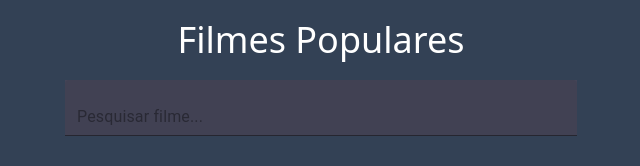
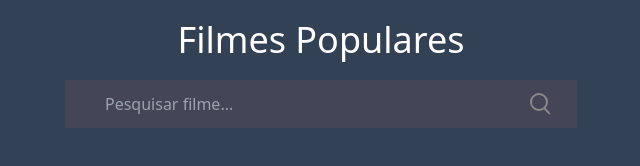
Before and after one commit to matheusmartins05/filmesApp, a React (Vite) app: page / in a window 1280 px wide. Shown: the top 166 px of the page, without its empty margins (319-959 px from the left). Built offline with nearby package versions, Linux system fonts and the light colour scheme; no server answers; the HTML template or start-up script is replaced by a standard one.

Commit message:
adicionado função que busca filmes

```diff
--- a/package.json
+++ b/package.json
@@ -17,7 +17,8 @@
     "axios": "^1.7.2",
     "react": "^18.2.0",
     "react-dom": "^18.2.0",
-    "react-router-dom": "^6.23.1"
+    "react-router-dom": "^6.23.1",
+    "recoil": "^0.7.7"
   },
   "devDependencies": {
     "@types/react": "^18.2.66",
--- a/src/api/keyApi.ts
+++ /dev/null
@@ -1,9 +0,0 @@
-async function conectarApi() {
-    const api =
-      "https://api.themoviedb.org/3/movie/11?api_key=c5c16f06eea41ae9900c6f3484b51ecc";
-    const apiResponse = await fetch(api);
-
-    return apiResponse;
-  }
-
-  export { conectarApi };
--- /dev/null
+++ b/src/atoms/states.ts
@@ -0,0 +1,14 @@
+import { atom } from "recoil";
+
+
+
+
+export const filmePesquisado = atom({
+    key: "filmePesquisado",
+    default: ''
+})
+
+export const descobrirFilmes = atom({
+    key: "descobrirFilmes",
+    default: []
+})
--- a/src/components/CardFilme.tsx
+++ b/src/components/CardFilme.tsx
@@ -1,12 +1,12 @@
 import IFilme from "../interfaces/IFilme";
 import star from "/star.svg";
-import coracaoVazio from "/coracaoVazio.svg"
+import icone from "/coracaoVazio.svg";
 
 export default function CardFilme({
   poster_path,
   original_title,
   overview,
-  popularity
+  popularity,
 }: IFilme) {
   return (
     <div className="bg-slate-600 flex rounded-md justify-between  p-5">
@@ -22,12 +22,12 @@ export default function CardFilme({
         <p className="text-white">{original_title}</p>
         <div className="text-white flex w-[100%] justify-around">
           <div className="flex flex-col items-center">
-            <img src={star} alt="" className="w-8"/>
+            <img src={star} alt="" className="w-8" />
             {popularity}
           </div>
 
           <div className="flex flex-col items-center ">
-            <img src={coracaoVazio} className="w-8 cursor-pointer"/>
+            <img src={icone} className="w-8 cursor-pointer" />
             <p>Favoritar</p>
           </div>
         </div>
--- /dev/null
+++ b/src/components/InputText.tsx
@@ -0,0 +1,42 @@
+import axios from "axios";
+import { useRecoilState } from "recoil";
+import { descobrirFilmes, filmePesquisado } from "../atoms/states";
+
+export default function InputText() {
+  const options = {
+    method: "GET",
+    headers: {
+      accept: "application/json",
+      Authorization:
+        "Bearer eyJhbGciOiJIUzI1NiJ9.eyJhdWQiOiJjNWMxNmYwNmVlYTQxYWU5OTAwYzZmMzQ4NGI1MWVjYyIsInN1YiI6IjY0ZTYyMDE1NTk0Yzk0MDBmZmU0Zjk5OCIsInNjb3BlcyI6WyJhcGlfcmVhZCJdLCJ2ZXJzaW9uIjoxfQ.yWLSBE7tNM4T2xE3RtYirCgBU44_Xx_VeRBlcLJsSjo",
+    },
+  };
+  const [filmeDigitado, setFilmeDigitado] = useRecoilState(filmePesquisado);
+  const [listaFilmes, setListaFilmes] = useRecoilState(descobrirFilmes);
+
+  const aoPesquisarFilme = () => {
+    axios
+      .get(
+        `https://api.themoviedb.org/3/search/movie?query=${filmeDigitado}&include_adult=false&language=pt-br&page=1`,
+        options
+      )
+      .then((respostas) => {
+        setListaFilmes(respostas.data.results);
+      });
+  };
+
+  return (
+    <>
+      <input
+        value={filmeDigitado}
+        onChange={(evento) => setFilmeDigitado(evento.target.value)}
+        type="text"
+        placeholder="Pesquisar filme..."
+        className="w-[100%] h-[100%] bg-transparent outline-none indent-10"
+      />
+      <button type="submit" onClick={aoPesquisarFilme} className="w-[10%]">
+        <img src="./search-icon.svg" alt="" />
+      </button>
+    </>
+  );
+}
--- a/src/components/SectionFilmes.tsx
+++ b/src/components/SectionFilmes.tsx
@@ -1,8 +1,9 @@
 import axios from "axios";
 import { useEffect, useState } from "react";
 import CardFilme from "./CardFilme";
-import IFilme from "../interfaces/IFilme";
 import { Button } from "@mui/material";
+import { useRecoilState } from "recoil";
+import { descobrirFilmes } from "../atoms/states";
 
 export default function SectionFilmes() {
   const optionsAPI = {
@@ -14,15 +15,15 @@ export default function SectionFilmes() {
     },
   };
 
-  const enderecoApi =
-    "https://api.themoviedb.org/3/discover/movie?include_adult=false&include_video=false&language=en-US&page=1&sort_by=popularity.desc";
-  const [listaFilmes, setListaFilmes] = useState<IFilme[]>([]);
-  const [proximaPagina, setProximaPagina] = useState("");
+  const enderecoApi = "https://api.themoviedb.org/3/discover/movie?include_adult=false&include_video=false&language=en&page=1&sort_by=popularity.desc";
+  const [listaFilmes, setListaFilmes] = useRecoilState(descobrirFilmes)
+  const [proximaPagina, setProximaPagina] = useState(2);
+
+
 
 
   useEffect(() => {
     axios.get(enderecoApi, optionsAPI).then((resposta) => {
-      setProximaPagina(resposta.data.page + 1);
       setListaFilmes(resposta.data.results);
     });
   }, []);
@@ -33,8 +34,8 @@ export default function SectionFilmes() {
         `https://api.themoviedb.org/3/discover/movie?include_adult=false&include_video=false&language=en-US&page=${proximaPagina}&sort_by=popularity.desc`
       )
       .then((resposta) => {
-        setProximaPagina(resposta.data.page + 1);
         setListaFilmes([...listaFilmes, ...resposta.data.results])
+        setProximaPagina(proximaPagina + 1)
       });
   };
 
--- a/src/interfaces/IFilme.ts
+++ b/src/interfaces/IFilme.ts
@@ -1,5 +1,5 @@
 export default interface IFilme {
-  poster_path: any;
+  poster_path: string;
   original_title: string;
   id: number;
   popularity: number;
--- a/src/pages/Home.tsx
+++ b/src/pages/Home.tsx
@@ -1,30 +1,31 @@
-import { TextField } from "@mui/material";
+
 import Titulo from "../components/Titulo";
 import SectionFilmes from "../components/SectionFilmes";
+import InputText from "../components/InputText";
+import { RecoilRoot } from "recoil";
 
 export default function Home() {
+
+
+
+
   return (
     <>
+    <RecoilRoot>
       <header>
         <Titulo>
           <h1 className="text-4xl text-white text-center my-5">
             Filmes Populares
           </h1>
         </Titulo>
-        <div className="flex justify-center w-[40%] mx-auto bg-[#454558] text-white">
-          <TextField
-            placeholder="Pesquisar filme..."
-            variant="filled"
-            fullWidth
-            sx={{
-              border: "none",
-              backgroundColor: "#454558",
-            }}
-          />
+        <div className="flex justify-center w-[40%] h-12 mx-auto bg-[#454558] text-white">
+
+        <InputText />
         </div>
       </header>
 
       <SectionFilmes />
+      </RecoilRoot>
     </>
   );
 }
```
Also changed, not shown: public/search-icon.svg (added), 1 other file (tests, documents, lock files or other folders).
